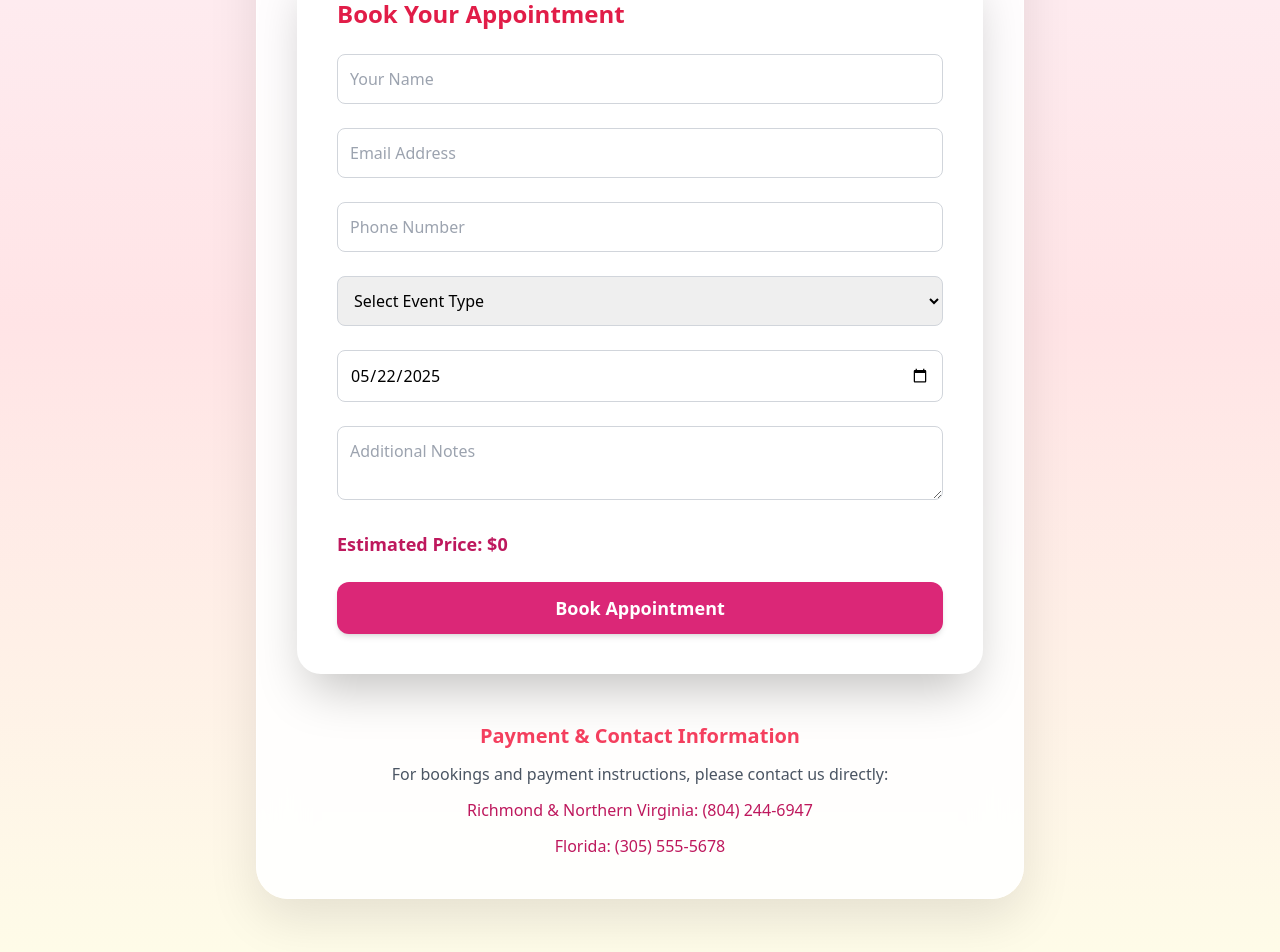
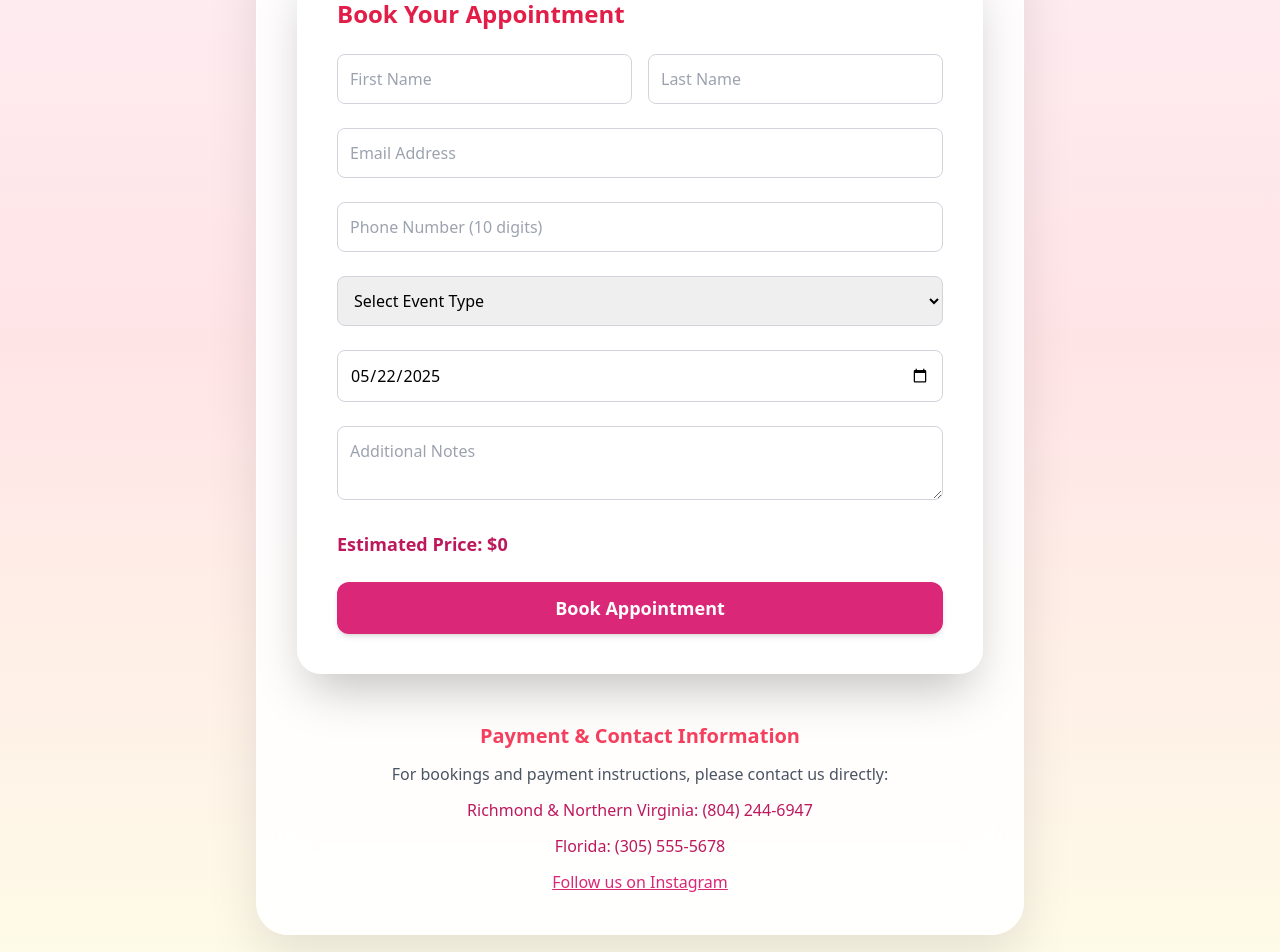
Before and after one commit to bodapativc/geerva, a Next.js app: page / in a window 1280 px wide. Shown: the part 315-1267 px from the top of the page. Built offline with nearby package versions, Linux system fonts and the light colour scheme.

Commit message:
modifications

```diff
--- a/components/EventDecorBooking.js
+++ b/components/EventDecorBooking.js
@@ -11,7 +11,8 @@ const Textarea = (props) => <textarea {...props} className={`border border-gray-
 export default function EventDecorBooking() {
   const [date, setDate] = useState(new Date());
   const [form, setForm] = useState({
-    name: '',
+    firstName: '',
+    lastName: '',
     email: '',
     phone: '',
     eventType: '',
@@ -39,11 +40,22 @@ export default function EventDecorBooking() {
     setForm({ ...form, [e.target.name]: e.target.value });
   };
 
-  const handleSubmit = (e) => {
+  const handleSubmit = async (e) => {
     e.preventDefault();
 
+    const emailRegex = /^[^\s@]+@[^\s@]+\.[^\s@]+$/;
+    if (!emailRegex.test(form.email)) {
+      alert("Please enter a valid email address.");
+      return;
+    }
+
+    if (!/^\d{10}$/.test(form.phone)) {
+      alert("Phone number must be exactly 10 digits.");
+      return;
+    }
+
     const title = encodeURIComponent(`Event Booking: ${form.eventType}`);
-    const details = encodeURIComponent(`Name: ${form.name}\nEmail: ${form.email}\nPhone: ${form.phone}\nNotes: ${form.notes}`);
+    const details = encodeURIComponent(`Name: ${form.firstName} ${form.lastName}\nEmail: ${form.email}\nPhone: ${form.phone}\nNotes: ${form.notes}`);
     const location = encodeURIComponent("Golden Elephant Events Venue or Client Location");
     const start = new Date(date);
     const end = new Date(start.getTime() + 2 * 60 * 60 * 1000);
@@ -53,8 +65,21 @@ export default function EventDecorBooking() {
 
     const calendarUrl = `https://www.google.com/calendar/render?action=TEMPLATE&text=${title}&dates=${startTime}/${endTime}&details=${details}&location=${location}&sf=true&output=xml`;
 
+    // Send confirmation email
+    await fetch("https://formspree.io/f/mvoebjbg", {
+      method: "POST",
+      headers: { 'Content-Type': 'application/json' },
+      body: JSON.stringify({
+        _replyto: form.email,
+        name: `${form.firstName} ${form.lastName}`,
+        phone: form.phone,
+        message: `Event: ${form.eventType}\nDate: ${date.toDateString()}\nNotes: ${form.notes}`,
+        to: "goldenjrva@gmail.com"
+      })
+    });
+
     window.open(calendarUrl, '_blank');
-    alert(`Appointment booked! Please scan the Zelle code to pay $${price}.`);
+    alert(`Appointment booked! Confirmation sent to Golden Elephant Events.`);
   };
 
   const eventList = Object.keys(pricing);
@@ -71,9 +96,12 @@ export default function EventDecorBooking() {
           <CardContent>
             <h2 className="text-2xl font-bold text-rose-600 mb-6">Book Your Appointment</h2>
             <form onSubmit={handleSubmit} className="space-y-6">
-              <Input name="name" placeholder="Your Name" value={form.name} onChange={handleChange} required />
+              <div className="grid grid-cols-1 sm:grid-cols-2 gap-4">
+                <Input name="firstName" placeholder="First Name" value={form.firstName} onChange={handleChange} required />
+                <Input name="lastName" placeholder="Last Name" value={form.lastName} onChange={handleChange} required />
+              </div>
               <Input name="email" type="email" placeholder="Email Address" value={form.email} onChange={handleChange} required />
-              <Input name="phone" placeholder="Phone Number" value={form.phone} onChange={handleChange} required />
+              <Input name="phone" type="tel" maxLength={10} placeholder="Phone Number (10 digits)" value={form.phone} onChange={handleChange} required />
               <select name="eventType" value={form.eventType} onChange={handleChange} required className="w-full border border-gray-300 p-3 rounded-lg focus:outline-none focus:ring-2 focus:ring-pink-400">
                 <option value="">Select Event Type</option>
                 {eventList.map((event, index) => (
@@ -93,6 +121,11 @@ export default function EventDecorBooking() {
           <p className="text-gray-600">For bookings and payment instructions, please contact us directly:</p>
           <p className="text-pink-700 font-medium">Richmond & Northern Virginia: (804) 244-6947</p>
           <p className="text-pink-700 font-medium">Florida: (305) 555-5678</p>
+          <p className="text-pink-600 mt-4">
+            <a href="https://www.instagram.com/golden_elephant_events?igsh=MWE0Y3k3eGc5bHVnMA==" target="_blank" rel="noopener noreferrer" className="underline font-medium">
+              Follow us on Instagram
+            </a>
+          </p>
         </div>
       </div>
     </motion.div>
```
Also changed, not shown: 1 other file (tests, documents, lock files or other folders).
